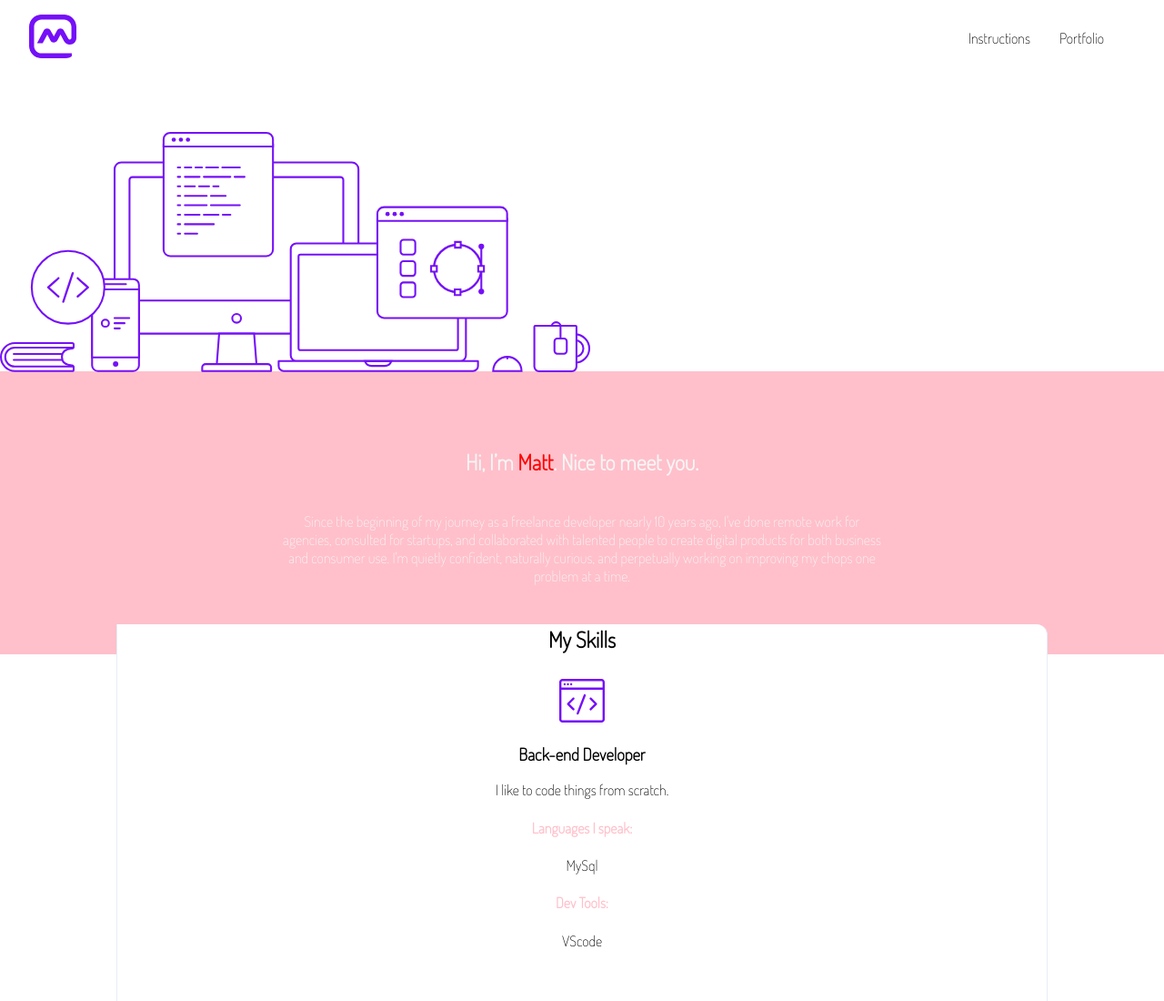
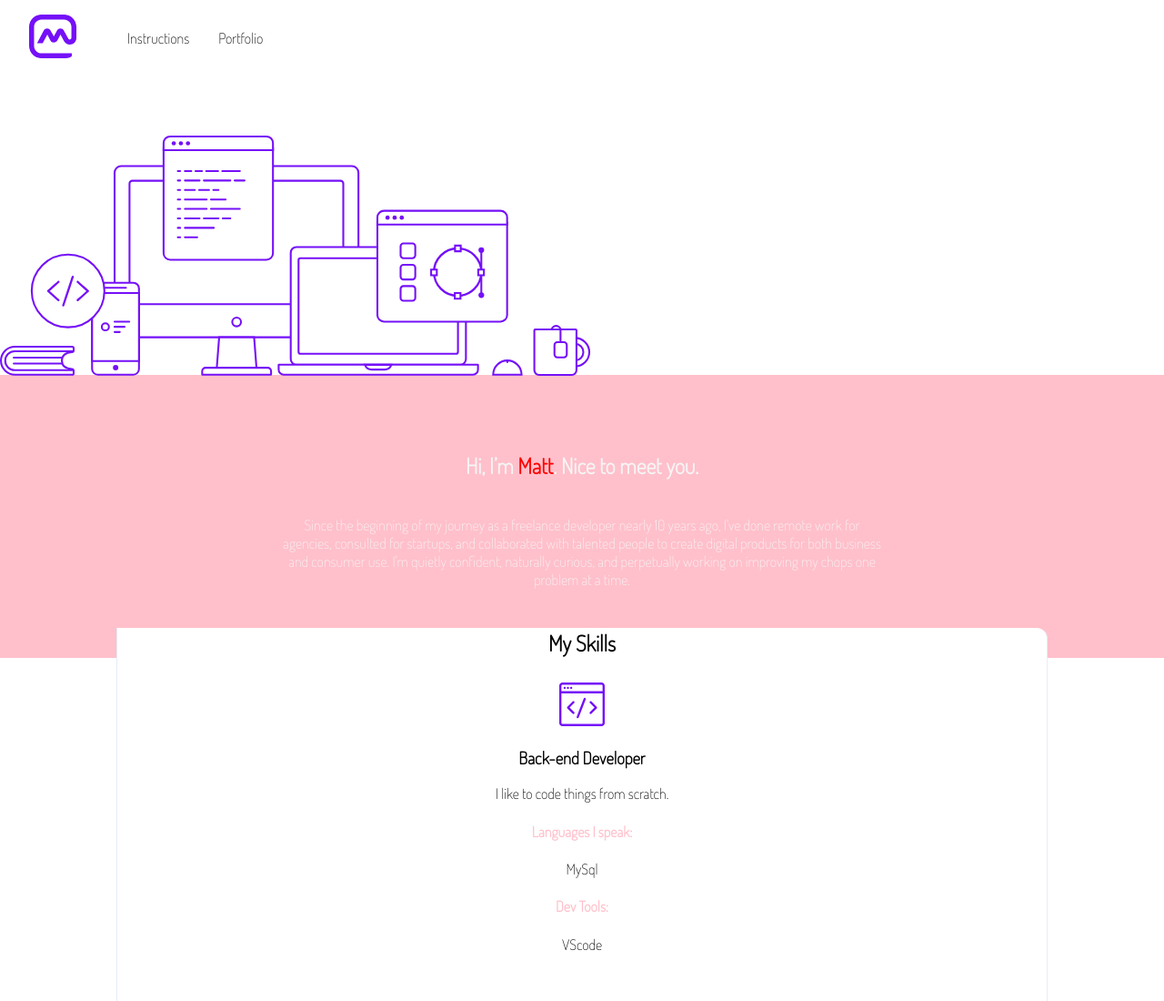
Before and after one commit to WildCodeSchool-2024-09/JS-Reims-checkpoint-1, a website: page site/portfolio.html in a window 1280 px wide. Shown: the top 1100 px of the page at 91% size. Drawn offline with Linux system fonts and the light colour scheme.

Commit message:
Revert "css_firstmodifs"
This reverts commit e9243f7df5ba5f425ae3418b08f91a44675e1098.

```diff
--- a/algo/2/isLeapYear.js
+++ b/algo/2/isLeapYear.js
@@ -8,8 +8,7 @@ Rappel : Pour vérifier si un nombre est divisible par un autre, tu peux utilise
 */
 
 function isLeapYear(year) {
-  if year
-
+  // Your code here !
 }
 
 module.exports = isLeapYear;
--- a/site/css/portfolio.css
+++ b/site/css/portfolio.css
@@ -23,20 +23,9 @@ p {
   padding: 0 var(--gutter);
 }
 
-
 .menu {
-  display: inline-flex;
-  position: fixed;
-  right: 50px;
+  display: flex;
   margin-bottom: var(--gutter);
-}
-@media  screen and (min-width: 700px){
-
-  .menu {
-    display: flex;
-
-
-}
 }
 
 .desktop {
```
